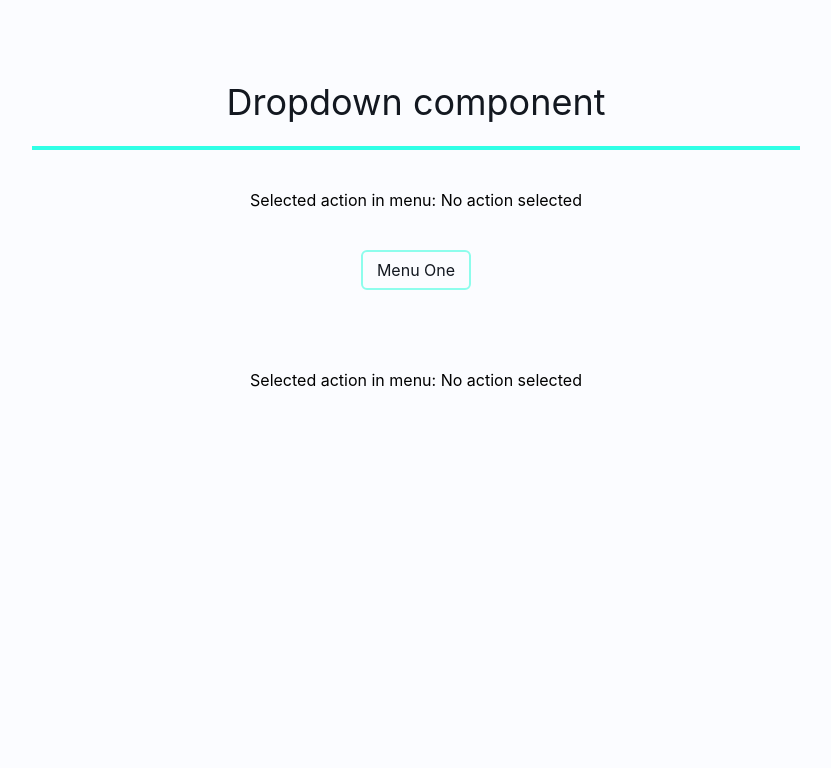
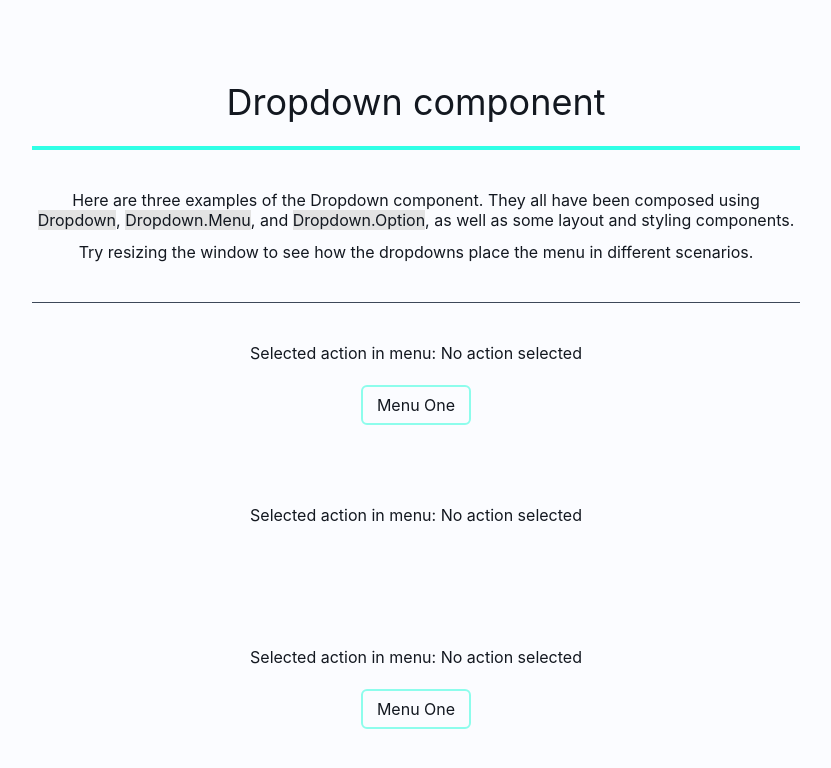
Before and after one commit to hebbeh/dropdown-showcase, a React (Create React App) app: page / in a window 1280 px wide. Shown: the top 768 px of the page, without its empty margins (224-1055 px from the left). Built offline with nearby package versions, Linux system fonts and the light colour scheme; some icons are missing.

Commit message:
Added info to DropdownShowcaseRoute

```diff
--- a/src/Routes/DropdownShowcaseRoute.tsx
+++ b/src/Routes/DropdownShowcaseRoute.tsx
@@ -11,25 +11,45 @@ export default function DropdownShowcaseRoute() {
   const [secondMenuAction, setSecondMenuAction] = useState(
     'No action selected'
   );
+  const [thirdMenuAction, setThirdMenuAction] = useState('No action selected');
 
   return (
     <>
-      <Typography type="subheader">
+      <div style={{textAlign: 'center'}}>
+      <Typography type="content">
+          Here are three examples of the Dropdown component. They all have been composed using <span style={{background: '#E3E3E3'}}>Dropdown</span>, <span style={{background: '#E3E3E3'}}>Dropdown.Menu</span>, and <span style={{background: '#E3E3E3'}}>Dropdown.Option</span>, as well as some layout and styling components.
+          <Space type="small"/>
+          Try resizing the window to see how the dropdowns place the menu in different scenarios.
+      </Typography>
+      </div>
+      <Space type="big" />
+      <Divider type="data" />
+      <Space type="big" />
+      <Typography type="content">
         <div style={{ textAlign: 'center' }}>
           Selected action in menu: {firstMenuAction}
         </div>
       </Typography>
-      <Space type="big" />
+      <Space type="medium" />
       <DropDownExampleOne dropdownAction={setFirstMenuAction} />
       <Space type="big" />
       <Space type="big" />
-      <Typography type="subheader">
+      <Typography type="content">
         <div style={{ textAlign: 'center' }}>
           Selected action in menu: {secondMenuAction}
         </div>
       </Typography>
       <Space type="medium" />
       <DropDownExampleTwo dropdownAction={setSecondMenuAction} />
+      <Space type="big" />
+      <Space type="big" />
+      <Typography type="content">
+        <div style={{ textAlign: 'center' }}>
+          Selected action in menu: {thirdMenuAction}
+        </div>
+      </Typography>
+      <Space type="medium" />
+      <DropDownExampleThree dropdownAction={setThirdMenuAction} />
     </>
   );
 }
@@ -130,3 +150,54 @@ function DropDownExampleTwo({ dropdownAction }: DropdownExampleProps) {
     </Dropdown>
   );
 }
+
+interface DropdownExampleProps {
+  dropdownAction(action: string): void;
+}
+
+function DropDownExampleThree({ dropdownAction }: DropdownExampleProps) {
+  return (
+    <Dropdown
+      menuPlacement="bottom-start"
+      renderTrigger={(onClick: any) => {
+        return (
+          <Button onClick={onClick}>
+            <Typography type="content">Menu One</Typography>
+          </Button>
+        );
+      }}
+    >
+      <Dropdown.Menu>
+        <Dropdown.Option
+          onChange={() => {
+            dropdownAction('Action 1');
+          }}
+        >
+          <Icon type="placeholder" />
+          <Space type="small" />
+          <Typography type="content">Short composed option 1</Typography>
+        </Dropdown.Option>
+        <Dropdown.Option
+          onChange={() => {
+            dropdownAction('Action 2');
+          }}
+        >
+          <Icon type="placeholderII" />
+          <Space type="small" />
+          <Typography type="content">
+            A much longer composed option 2
+          </Typography>
+        </Dropdown.Option>
+        <Dropdown.Option
+          onChange={() => {
+            dropdownAction('Action 3');
+          }}
+        >
+          <Icon type="placeholderIII" />
+          <Space type="small" />
+          <Typography type="content">Medium composed option 3</Typography>
+        </Dropdown.Option>
+      </Dropdown.Menu>
+    </Dropdown>
+  );
+}
```
